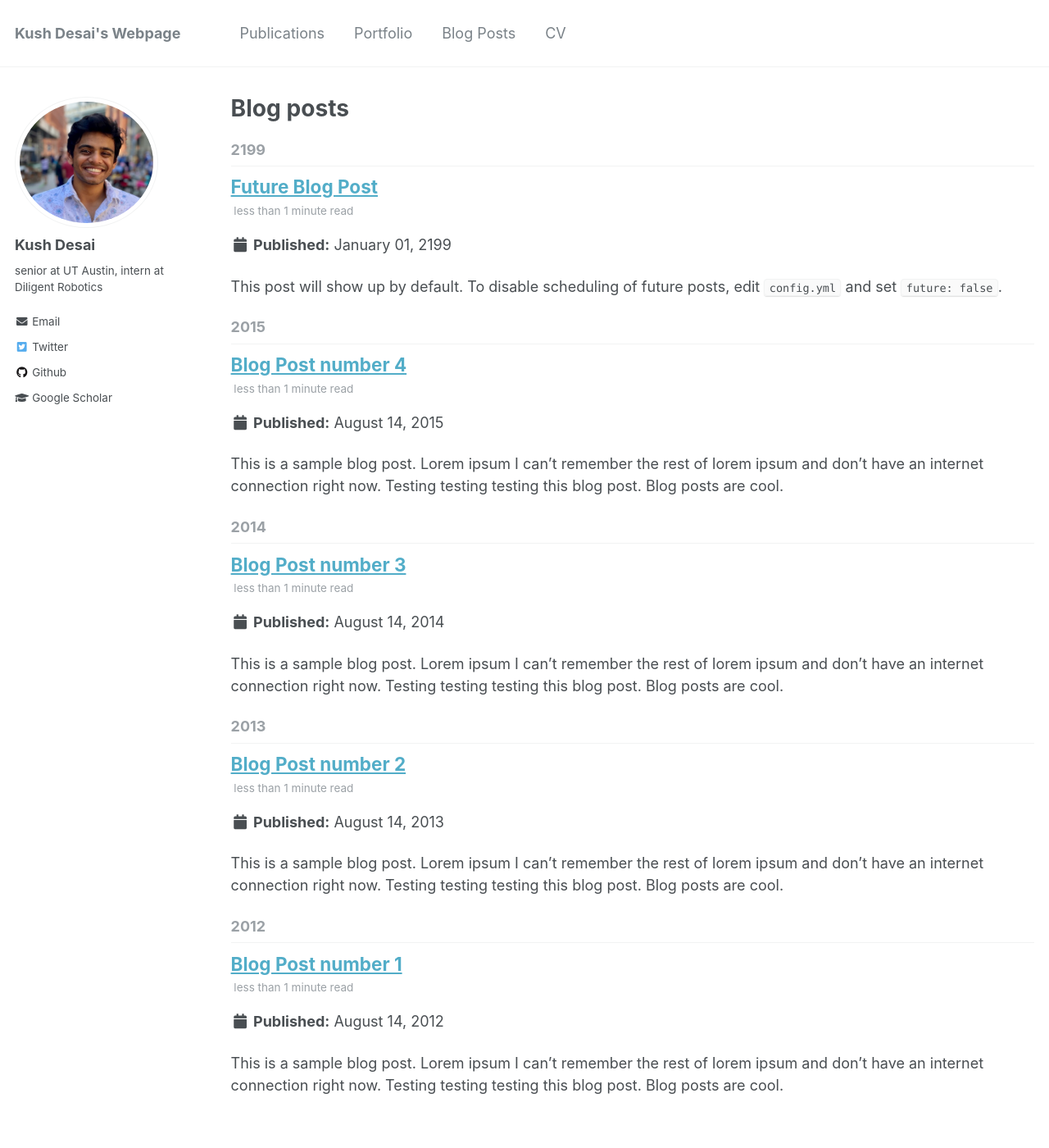
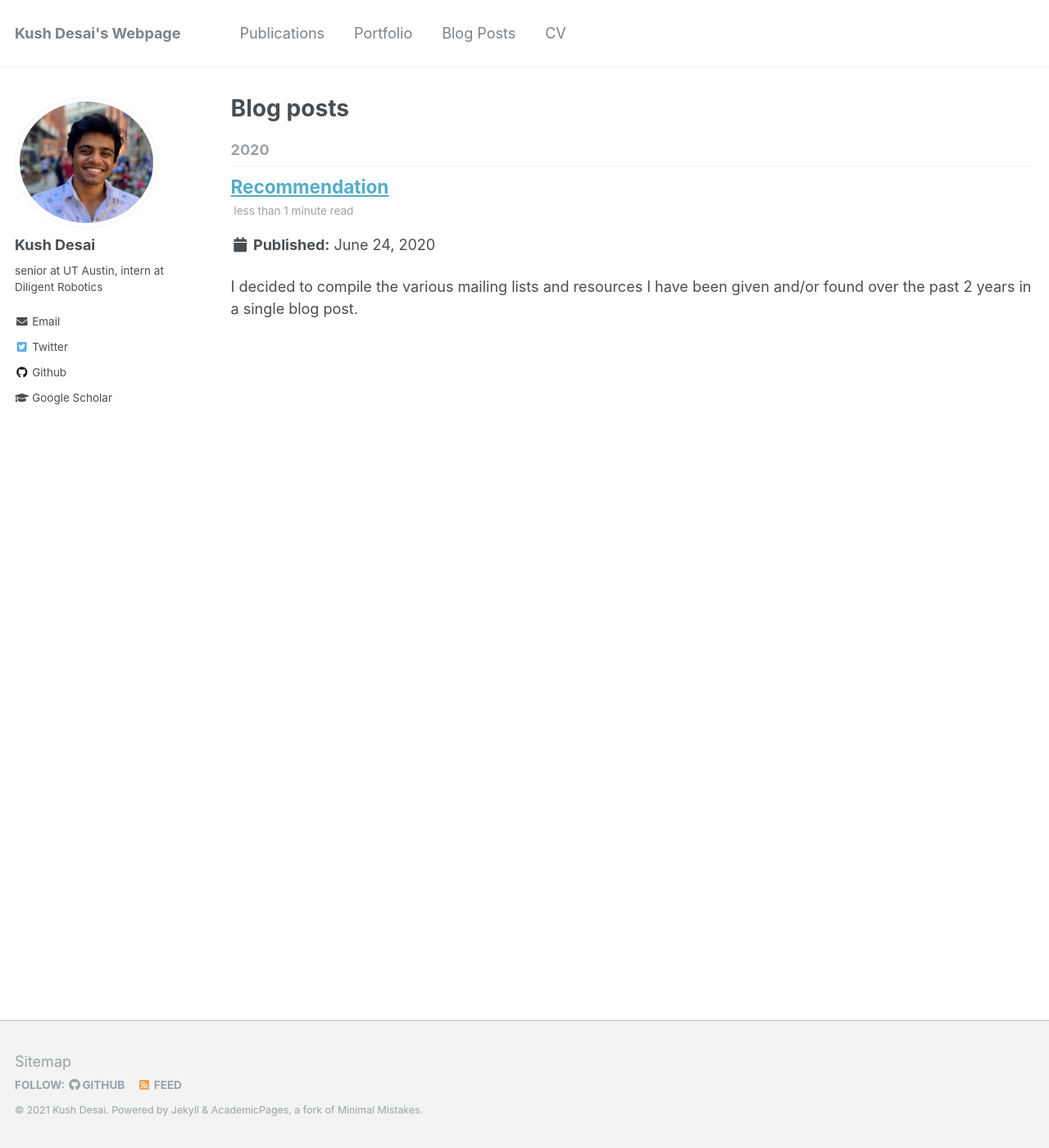
Before and after one commit to kdesai2018/kdesai2018.github.io, a Jekyll site: the page built from _pages/year-archive.html, in a window 1280 px wide and 1400 px high. Shown: the whole window at 82% size. Built offline with Jekyll 4.4.1, drawn with Linux system fonts in a browser that asks for light colours.

Commit message:
cv, blog post 1

```diff
--- a/_pages/cv.md
+++ b/_pages/cv.md
@@ -7,12 +7,60 @@ redirect_from:
   - /resume
 ---
 
-<embed src="kdesai2018.github.io/files/desai.kush.cv.pdf" type="application/pdf">
+For most recent PDF view, see [this](kdesai2018.github.io/files/desai.kush.cv.pdf)
 
+{% include base_path %}
 
+Education
+======
+* B.S. in Computer Engineering (Data Science and Information Processing), University of Texas at Austin (May 2022)
 
-<!-- <object data="kdesai2018.github.io/files/desai.kush.cv.pdf" type="application/pdf" width="700px" height="700px">
-    <embed src="kdesai2018.github.io/files/desai.kush.cv.pdf">
-        <p>This browser does not support PDFs. Please download the PDF to view it: <a href="kdesai2018.github.io/files/desai.kush.cv.pdf">Download PDF</a></p>
-    </embed>
-</object> -->
+Undergraduate Courses: Operating Systems, Algorithms, Probability, Linear Algebra, Software Implementation and Design (Honors), Data Science Principles, Digital Image Processing, Digital Signal Processing
+
+Graduate courses: Cybersecurity Law and Policy, Neural Computation, Digital Video Processing (Audited)
+
+Work experience
+======
+* Diligent Robotics (Feb 2021 - Present)
+  * Using Python and ROS to build new features for Moxi, a socially‐aware humanoid robot
+
+* Facebook (Summer 2021)
+  * Using Rust and Buck to build an end-to-end load testing system for Facebook Live infrastructure that can handle large scale traffic at high QPS
+  * Used Scuba, ODS and Unidash to build a comprehensive monitoring system with detailed real-time visualization
+
+* Socially Intelligent machines Lab (Sept 2018 - Present)
+  * Researching audio-augmented Imitation Learning and implemented object recognition algorithms under Dr. Andrea Thomaz
+  * Conducted Learning from Demonstration robotics experiments using Python, TensorFlow, ROS, AWS, Mechanical Turk and Javascript
+
+* bp (Summer 2020)
+  * Designed an optimal routing algorithm for shipping to minimize carbon emissions by 30%
+  * Built a web interface hosted on Azure using Python, Flask and SQL while working in an Agile environment
+
+Honors & Awards
+======
+* Gail and Howard Neal Endowed Scholarship (2021)
+* bp Scholar (2019)
+
+Publications
+======
+  <ul>{% for post in site.publications %}
+    {% include archive-single-cv.html %}
+  {% endfor %}</ul>
+
+<!-- Talks
+======
+  <ul>{% for post in site.talks %}
+    {% include archive-single-talk-cv.html %}
+  {% endfor %}</ul>
+
+Teaching
+======
+  <ul>{% for post in site.teaching %}
+    {% include archive-single-cv.html %}
+  {% endfor %}</ul>
+   -->
+Extracurriculars
+======
+* Conference Volunteer at AAAI 2021
+* Conference Volunteer at HRI 2021
+* Logistics Director for [Freetail Hackers](http://freetailhackers.com) (2019-2020).
--- a/_posts/2012-08-14-blog-post-1.md
+++ /dev/null
@@ -1,20 +0,0 @@
----
-title: 'Blog Post number 1'
-date: 2012-08-14
-permalink: /posts/2012/08/blog-post-1/
-tags:
-  - cool posts
-  - category1
-  - category2
----
-
-This is a sample blog post. Lorem ipsum I can't remember the rest of lorem ipsum and don't have an internet connection right now. Testing testing testing this blog post. Blog posts are cool.
-
-Headings are cool
-======
-
-You can have many headings
-======
-
-Aren't headings cool?
-------
--- a/_posts/2013-08-14-blog-post-2.md
+++ /dev/null
@@ -1,20 +0,0 @@
----
-title: 'Blog Post number 2'
-date: 2013-08-14
-permalink: /posts/2013/08/blog-post-2/
-tags:
-  - cool posts
-  - category1
-  - category2
----
-
-This is a sample blog post. Lorem ipsum I can't remember the rest of lorem ipsum and don't have an internet connection right now. Testing testing testing this blog post. Blog posts are cool.
-
-Headings are cool
-======
-
-You can have many headings
-======
-
-Aren't headings cool?
-------
--- a/_posts/2014-08-14-blog-post-3.md
+++ /dev/null
@@ -1,20 +0,0 @@
----
-title: 'Blog Post number 3'
-date: 2014-08-14
-permalink: /posts/2014/08/blog-post-3/
-tags:
-  - cool posts
-  - category1
-  - category2
----
-
-This is a sample blog post. Lorem ipsum I can't remember the rest of lorem ipsum and don't have an internet connection right now. Testing testing testing this blog post. Blog posts are cool.
-
-Headings are cool
-======
-
-You can have many headings
-======
-
-Aren't headings cool?
-------
--- /dev/null
+++ b/_posts/2020-06-24-recommendations.md
@@ -0,0 +1,55 @@
+---
+title: 'Recommendation'
+date: 2020-06-24
+permalink: /posts/2020/06/24/recommendations
+tags:
+  - general
+---
+
+I decided to compile the various mailing lists and resources I have been given and/or found over the past 2 years in a single blog post.
+
+Please reach out to me if you find an issue with any of these links or have a useful addition!
+
+###### Podcasts
+
+* [human robot interaction](https://podcasts.apple.com/us/podcast/human-robot-interaction/id1455400245)
+* [The AI Podcast](https://podcasts.apple.com/us/podcast/the-ai-podcast/id1186480811)
+* [Robohub Podcast](https://podcasts.apple.com/us/podcast/robohub-podcast/id281542536)
+* [ROS Developers Podcast](https://podcasts.apple.com/us/podcast/the-ros-developers-podcast/id1338329189)
+* [Microsoft Research Podcast](https://podcasts.apple.com/us/podcast/microsoft-research-podcast/id1318021537)
+
+###### Blogs
+
+* [Andrej Karpathy's Medium blog](https://medium.com/@karpathy)
+* [BAIR](https://bair.berkeley.edu/blog/)
+* [Botjunkie at IEEE](botjunkie.com)
+* [ROS Guru](ros.guru)
+* [Lex Fridman's Youtube](https://www.youtube.com/channel/UCSHZKyawb77ixDdsGog4iWA)
+* [Import AI](https://jack-clark.net)
+
+##### Sources for Research Papers
+
+* [arXiv-Sanity](http://arxiv-sanity.com)
+* [robotics-worldwide mailing list](http://duerer.usc.edu/mailman/listinfo.cgi/robotics-worldwide)
+
+##### Relevant People in HRI/Robotics
+
+###### Robotics
+
+Sergey Levine, Pieter Abbeel,Chelsea Finn, Leslie Kaelbling, Rodney Brooks, Dieter Fox, Alex Irpan, Russ Tedrake, Peter Stone, Scott Niekum, Henrik Christensen, Wolfram Burgard, Karl Pertsch, Eric Jang
+
+###### HRI
+
+Maja Mataric, Cynthia Breazeal, Anca Dragan, Brian Scassellati
+
+##### CS/AI
+
+MIT CSAIL, Russ Salakhutdinov, hardmaru, Geoffrey Hinton, Andrej Karpathy
+
+###### Misc
+
+arXiv Daily, Ars Technica, FiveThirtyEight
+
+##### Hackathon Resources
+
+We compiled all the relevant hackathon resources at the [ultimate-hackathon-starting-guide](https://github.com/kdesai2018/ultimate-hackathon-starting-guide) github repo. Check it out!
--- a/_posts/2199-01-01-future-post.md
+++ /dev/null
@@ -1,11 +0,0 @@
----
-title: 'Future Blog Post'
-date: 2199-01-01
-permalink: /posts/2012/08/blog-post-4/
-tags:
-  - cool posts
-  - category1
-  - category2
----
-
-This post will show up by default. To disable scheduling of future posts, edit `config.yml` and set `future: false`.
```
Also changed, not shown: _posts/2015-08-14-blog-post-4.md (deleted, +0 -20 lines).
